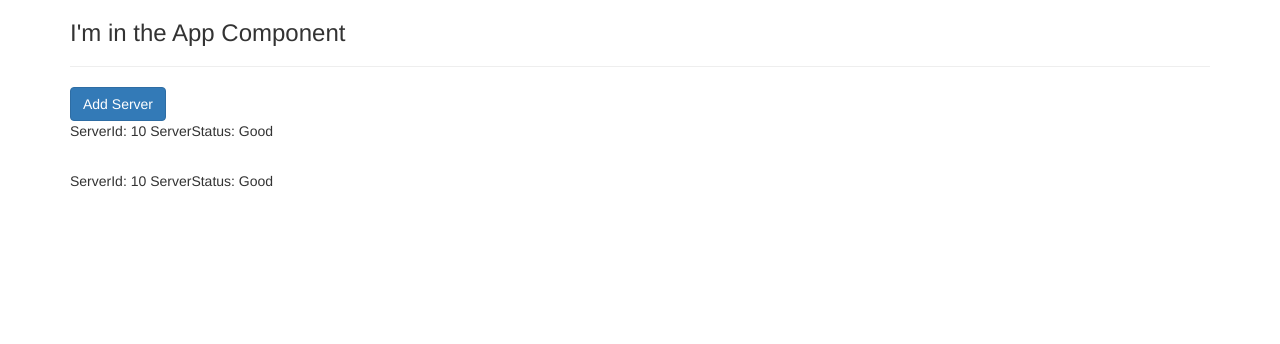
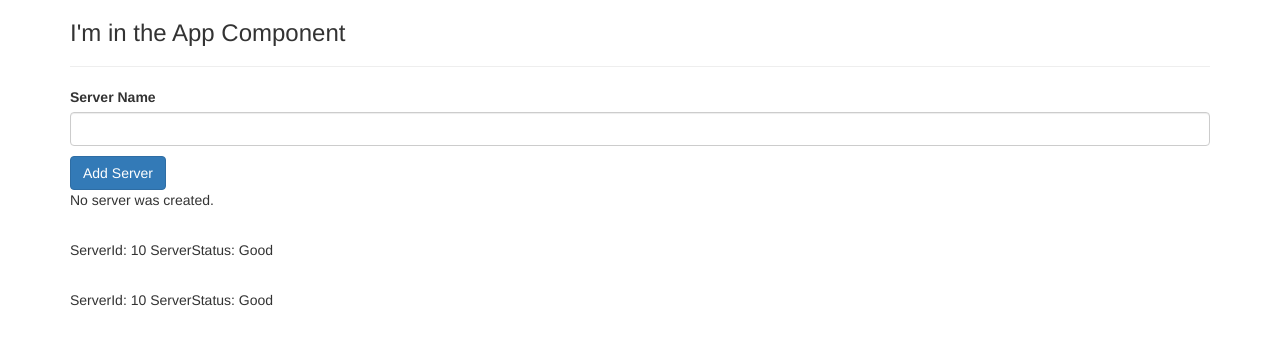
Before and after one commit to camdenbrown-zz/angular4-practice-app, an Angular app: page / in a window 1280 px wide. Shown: the top 344 px of the page. Built offline with nearby package versions, Linux system fonts and the light colour scheme.

Commit message:
event binding

```diff
--- a/src/app/servers/servers.component.html
+++ b/src/app/servers/servers.component.html
@@ -1,3 +1,9 @@
-<button class="btn btn-primary">Add Server</button>
+<label>Server Name</label>
+<input type="text" class="form-control" (input)="onUpdateServerName($event)"/>
+<p>
+  {{ serverName }}
+</p>
+<button class="btn btn-primary" [disabled]="!allowNewServer" (click)="onCreateServer()">Add Server</button>
+<p>{{ serverCreationStatus }}</p>
 <app-server></app-server>
 <app-server></app-server>
--- a/src/app/servers/servers.component.ts
+++ b/src/app/servers/servers.component.ts
@@ -6,10 +6,24 @@ import { Component, OnInit } from '@angular/core';
   styleUrls: ['./servers.component.css']
 })
 export class ServersComponent implements OnInit {
+  allowNewServer = false;
+  serverCreationStatus = 'No server was created.';
+  serverName = '';
 
-  constructor() { }
+  constructor() {
+    setTimeout(() => {
+      this.allowNewServer = true;
+    }, 2000);
+  }
 
   ngOnInit() {
   }
 
+  onCreateServer() {
+    this.serverCreationStatus = 'Server was created!';
+  }
+
+  onUpdateServerName(event: Event) {
+    this.serverName = (<HTMLInputElement>event.target).value;
+  }
 }
```
